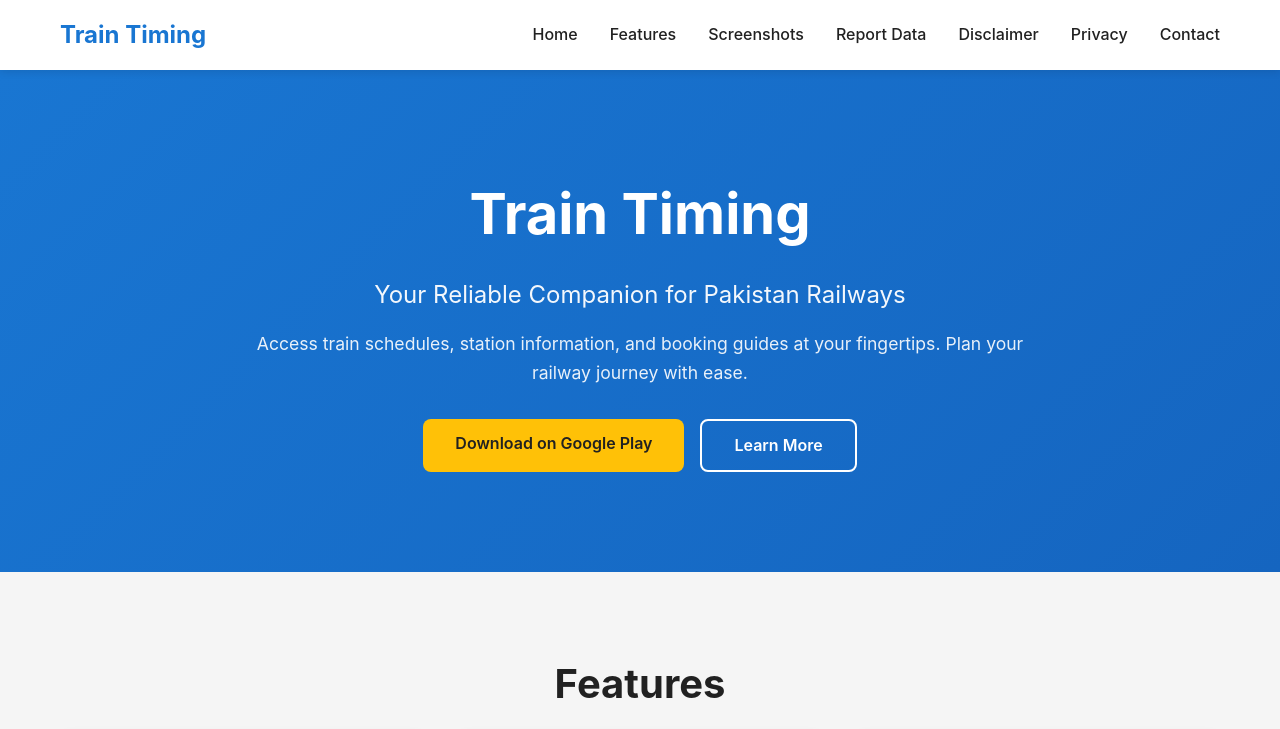
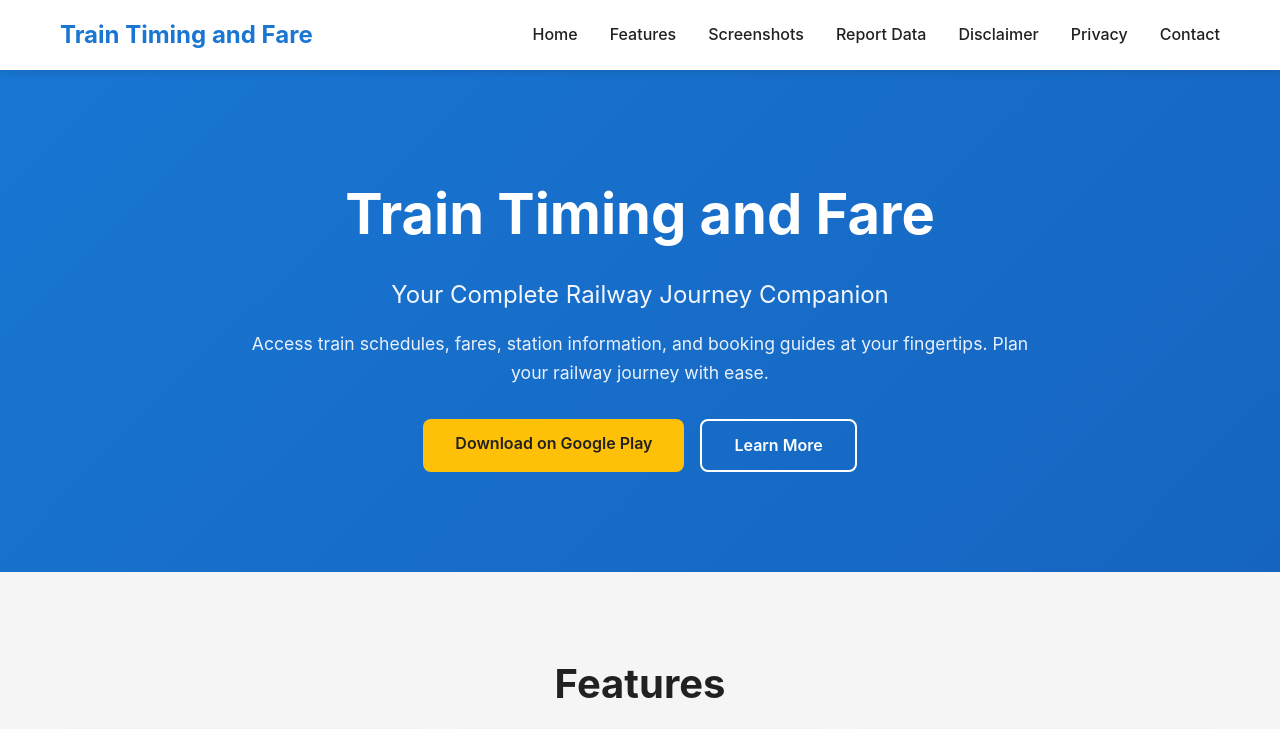
Before and after one commit to adnan-devs777/train-timing-privacy, a plain HTML site: page index.html in a window 1280 px wide. Shown: the top 729 px of the page. Drawn offline with Linux system fonts and the light colour scheme.

Commit message:
Some changes

```diff
--- a/index.html
+++ b/index.html
@@ -3,16 +3,16 @@
 <head>
     <meta charset="UTF-8">
     <meta name="viewport" content="width=device-width, initial-scale=1.0">
-    <meta name="description" content="Train Timing - Your reliable companion for Pakistan Railways train schedules, timings, and station information.">
-    <meta name="keywords" content="Pakistan Railways, train timing, train schedule, railway app, Pakistan trains">
-    <title>Train Timing - Pakistan Railways Schedule App</title>
+    <meta name="description" content="Train Timing and Fare - Your complete railway companion for train schedules, fares, timings, and station information.">
+    <meta name="keywords" content="train timing, train schedule, train fare, railway app, railway timetable, station info, booking guide">
+    <title>Train Timing and Fare - Train Schedules & Fares</title>
     <link rel="stylesheet" href="css/styles.css">
 </head>
 <body>
     <!-- Navigation -->
     <nav class="navbar">
         <div class="container">
-            <div class="nav-brand">Train Timing</div>
+            <div class="nav-brand">Train Timing and Fare</div>
             <ul class="nav-menu">
                 <li><a href="#home">Home</a></li>
                 <li><a href="#features">Features</a></li>
@@ -29,9 +29,9 @@
     <section id="home" class="hero">
         <div class="container">
             <div class="hero-content">
-                <h1>Train Timing</h1>
-                <p class="hero-subtitle">Your Reliable Companion for Pakistan Railways</p>
-                <p class="hero-description">Access train schedules, station information, and booking guides at your fingertips. Plan your railway journey with ease.</p>
+                <h1>Train Timing and Fare</h1>
+                <p class="hero-subtitle">Your Complete Railway Journey Companion</p>
+                <p class="hero-description">Access train schedules, fares, station information, and booking guides at your fingertips. Plan your railway journey with ease.</p>
                 <div class="hero-buttons">
                     <a href="#" class="btn btn-primary">Download on Google Play</a>
                     <a href="#features" class="btn btn-secondary">Learn More</a>
@@ -188,7 +188,7 @@
                     </ul>
 
                     <h4>2.3 Train Schedule Data</h4>
-                    <p>We store Pakistan Railways train schedules, station information, timing data, and booking guides locally on your device. This data does not contain any personal information and is sourced from publicly available Pakistan Railways information.</p>
+                    <p>We store train schedules, station information, timing data, fare information, and booking guides locally on your device. This data does not contain any personal information and is sourced from publicly available railway information.</p>
                     <p><strong>Note:</strong> This app provides scheduled train timings and booking information. It does not provide real-time train tracking or live delay updates.</p>
                 </div>
 
@@ -209,7 +209,7 @@
                     <p>We use the following third-party services that may collect information:</p>
                     <ul>
                         <li><strong>Firebase (Google):</strong> For analytics, crash reporting, cloud messaging, and remote configuration. <a href="https://firebase.google.com/support/privacy" target="_blank">Firebase Privacy Policy</a></li>
-                        <li><strong>Pakistan Railways:</strong> Train schedule data is sourced from Pakistan Railways public information.</li>
+                        <li><strong>Railway Data:</strong> Train schedule and fare data is sourced from publicly available railway information.</li>
                     </ul>
                 </div>
 
@@ -276,7 +276,7 @@
                     <p>If you have any questions about this Privacy Policy or our data practices, please contact us:</p>
                     <p>
                         <strong>Email:</strong> <a href="mailto:droidclics@gmail.com">droidclics@gmail.com</a><br>
-                        <strong>App Name:</strong> Train Timing<br>
+                        <strong>App Name:</strong> Train Timing and Fare<br>
                         <strong>Developer:</strong> MMD Projects
                     </p>
                 </div>
@@ -291,7 +291,7 @@
             <div class="disclaimer-content">
                 <Card class="disclaimer-card">
                     <h3>⚠️ About Train Timings</h3>
-                    <p><strong>This app provides scheduled train timings from Pakistan Railways.</strong></p>
+                    <p><strong>This app provides scheduled train timings and fare information.</strong></p>
                     <ul>
                         <li>✓ Train schedules and timetables</li>
                         <li>✓ Station information and facilities</li>
@@ -301,7 +301,7 @@
                         <li>✗ Live delay or cancellation updates</li>
                         <li>✗ Current train location</li>
                     </ul>
-                    <p><strong>Please Note:</strong> For real-time updates about delays, cancellations, or platform changes, please contact Pakistan Railways directly or check official sources at the railway station.</p>
+                    <p><strong>Please Note:</strong> For real-time updates about delays, cancellations, or platform changes, please contact the railway authority directly or check official sources at the railway station.</p>
                     <p>We recommend arriving at the station with sufficient time before your scheduled departure and verifying the platform and timing at the station.</p>
                 </Card>
             </div>
@@ -334,8 +334,8 @@
     <!-- Footer -->
     <footer class="footer">
         <div class="container">
-            <p>&copy; 2025 Train Timing - MMD Projects. All rights reserved.</p>
-            <p>Train schedule data sourced from Pakistan Railways</p>
+            <p>&copy; 2025 Train Timing and Fare - MMD Projects. All rights reserved.</p>
+            <p>Train schedule and fare data sourced from publicly available railway information</p>
         </div>
     </footer>
 </body>
```
